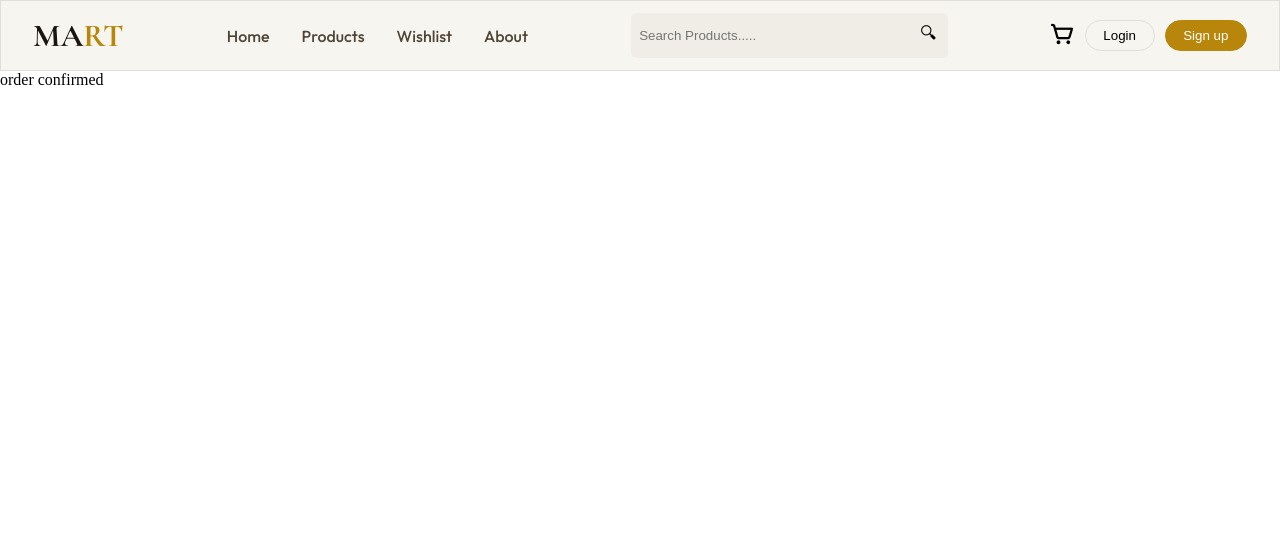
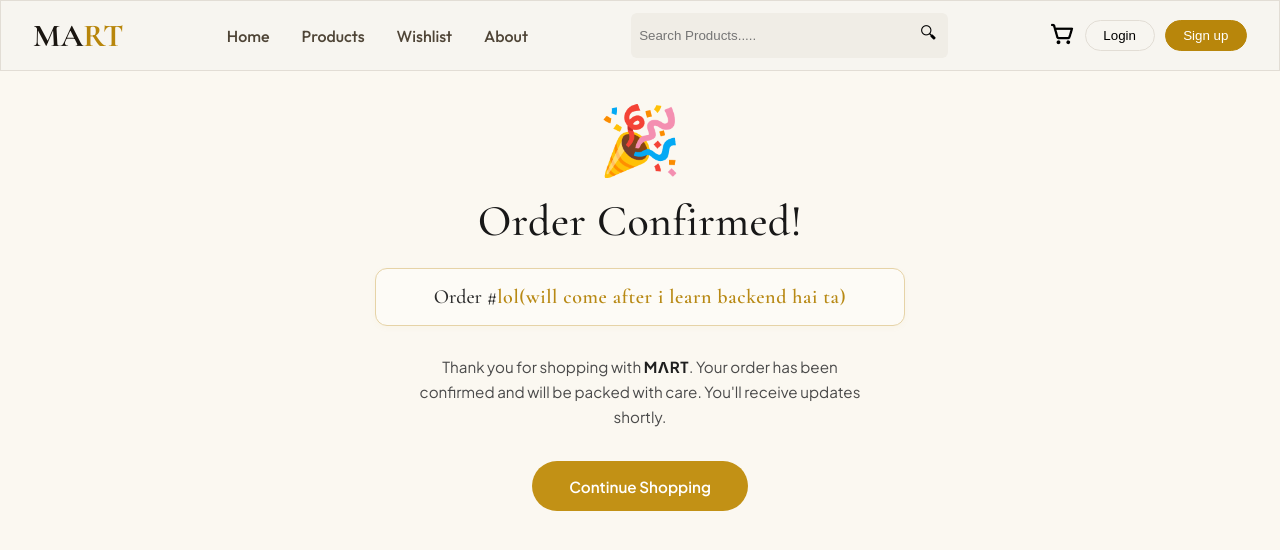
Before and after one commit to aleesa21/ecom-react-project, a React (Vite) app: page /orderplaced in a window 1280 px wide. Shown: the top 550 px of the page. Built offline with nearby package versions, Linux system fonts and the light colour scheme; no server answers.

Commit message:
feat add a order confirm page

```diff
--- a/src/components/MainCart.jsx
+++ b/src/components/MainCart.jsx
@@ -1,4 +1,4 @@
-import { useContext, useState } from "react";
+import { useContext } from "react";
 import { CartContext } from "../context/CartContext";
 import "../css/maincart.css";
 import { useNavigate } from "react-router";
--- /dev/null
+++ b/src/css/OrderConfirm.css
@@ -0,0 +1,114 @@
+@import url('https://fonts.googleapis.com/css2?family=Cormorant+Garamond:wght@500;600&family=Plus+Jakarta+Sans:wght@400;600;700&display=swap');
+
+.order-confirm-page {
+  min-height: calc(100vh - 80px);
+  background-color: #fbf8f1;
+  align-items: center;
+  justify-content: center;
+  padding: 2rem 1rem;
+  font-family: 'Plus Jakarta Sans', -apple-system, BlinkMacSystemFont, sans-serif;
+  color: #1f1f1f;
+}
+
+.order-confirm-container {
+  max-width: 100vw;
+  width: 100%;
+  text-align: center;
+  display: flex;
+  flex-direction: column;
+  align-items: center;
+}
+
+/* Party Popper Icon */
+.order-confirm-icon {
+  font-size: 4.2rem;
+  line-height: 1;
+  margin-bottom: 1.5rem;
+  user-select: none;
+}
+
+/* "Order Confirmed!" Heading */
+.order-confirm-title {
+  font-family: 'Cormorant Garamond', Georgia, serif;
+  font-size: 2.75rem;
+  font-weight: 500;
+  color: #181818;
+  margin: 0 0 1.25rem 0;
+  letter-spacing: 0.01em;
+}
+
+/* Order Number Pill Box */
+.order-number-box {
+  width: 100%;
+  max-width: 480px;
+  background-color: #fdfbf6;
+  border: 1px solid #e6d3a7;
+  border-radius: 12px;
+  padding: 1rem 1.5rem;
+  margin-bottom: 1.75rem;
+  font-family: 'Cormorant Garamond', Georgia, serif;
+  font-size: 1.25rem;
+  box-shadow: 0 2px 6px rgba(196, 146, 20, 0.04);
+}
+
+.order-number-label {
+  color: #2b2b2b;
+  font-weight: 500;
+}
+
+.order-number-value {
+  color: #b88914; /* Gold accent color */
+  font-weight: 600;
+  letter-spacing: 0.03em;
+}
+
+/* Subtitle Paragraph */
+.order-confirm-message {
+  font-size: 0.95rem;
+  line-height: 1.65;
+  color: #4a4a4a;
+  max-width: 470px;
+  margin: 0 0 2rem 0;
+}
+
+.brand-name {
+  font-weight: 700;
+  color: #1f1f1f;
+  letter-spacing: 0.04em;
+}
+
+/* Pill CTA Button */
+.continue-shopping-btn {
+  background-color: #c29115;
+  color: #ffffff;
+  font-family: 'Plus Jakarta Sans', sans-serif;
+  font-size: 0.95rem;
+  font-weight: 600;
+  padding: 0.95rem 2.35rem;
+  border: none;
+  border-radius: 9999px;
+  cursor: pointer;
+  transition: background-color 0.2s ease, transform 0.15s ease, box-shadow 0.2s ease;
+}
+
+.continue-shopping-btn:hover {
+  background-color: #a97d10;
+  transform: translateY(-1px);
+  box-shadow: 0 4px 12px rgba(194, 145, 21, 0.25);
+}
+
+.continue-shopping-btn:active {
+  transform: translateY(0);
+}
+
+/* Responsive Adjustments */
+@media (max-width: 480px) {
+  .order-confirm-title {
+    font-size: 2.2rem;
+  }
+
+  .order-number-box {
+    padding: 0.85rem 1rem;
+    font-size: 1.1rem;
+  }
+}
--- a/src/css/checkout.css
+++ b/src/css/checkout.css
@@ -12,7 +12,7 @@
     font-weight: 300;
 }
 .down-checkout{
-    border:1px solid black;
+
     display: flex;
     gap: 32px;
     flex-wrap: wrap;
--- a/src/pages/Home.jsx
+++ b/src/pages/Home.jsx
@@ -145,7 +145,7 @@ export default function Home() {
               {categories.map((cat) => {
                 return (
                   <button key={cat}
-                    className={`filter-list ${filter===cat?"filter-active":""}`}
+                    className={`filter-list ${filter.toLowerCase()===cat.toLowerCase()?"filter-active":""}`}
                     onClick={() => {
                       setFilter(cat);
                     }}
--- a/src/pages/OrderConfirm.jsx
+++ b/src/pages/OrderConfirm.jsx
@@ -1,5 +1,49 @@
-export default function OrderConfirm(){
-    return<div>
-        order confirmed
+import React from "react";
+import { useNavigate } from "react-router";
+import "../css/OrderConfirm.css";
+
+export default function OrderConfirm() {
+  const navigate = useNavigate();
+
+  const handleContinueShopping = () => {
+    navigate("/products");
+  };
+
+  return (
+    <div className="order-confirm-page">
+      <div className="order-confirm-container">
+        <div className="order-confirm-icon" aria-hidden="true">
+          🎉
+        </div>
+
+        {/* Main Heading */}
+        <h1 className="order-confirm-title">Order Confirmed!</h1>
+
+        {/* Order Number Box */}
+        <div className="order-number-box">
+          <span className="order-number-label">Order #</span>
+          <span className="order-number-value">lol(will come after i learn backend hai ta)</span>
+        </div>
+
+        {/* Thank You Message */}
+        <p className="order-confirm-message">
+          Thank you for shopping with{" "}
+          <span className="brand-name">
+            M<span className="brand-a">Λ</span>RT
+          </span>
+          . Your order has been confirmed and will be packed with care.
+          You&apos;ll receive updates shortly.
+        </p>
+
+        {/* Action Button */}
+        <button
+          type="button"
+          className="continue-shopping-btn"
+          onClick={handleContinueShopping}
+        >
+          Continue Shopping
+        </button>
+      </div>
     </div>
+  );
 }
```
